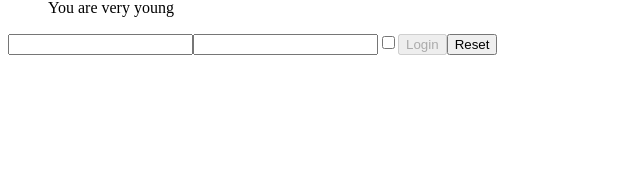
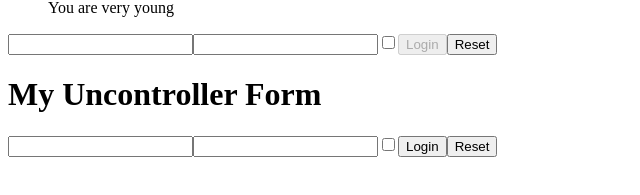
Before and after one commit to AlessioNatale/React, a React (Vite) app in the folder esercizi/: page / in a window 1280 px wide. Shown: the part 349-544 px from the top of the page, without its empty margins (0-640 px from the left). Built offline with nearby package versions, Linux system fonts and the light colour scheme.

Commit message:
commit-es-46

```diff
--- a/esercizi/src/App.jsx
+++ b/esercizi/src/App.jsx
@@ -5,6 +5,7 @@ import { InteractiveWelcome } from "./InteractiveWelcome";
 import { Login } from "./Login";
 import { MouseClicker } from "./MouseClicker";
 import { MultiButton } from "./MultiButton";
+import { UncontrolledForm } from "./Uncontrolledlogin";
 import { Welcome } from "./Welcome";
 
 
@@ -18,6 +19,7 @@ export function App(){
             <MultiButton/>
             <InteractiveWelcome/>
             <Login/>
+            <UncontrolledForm/>
         </div>
     )
 }
--- /dev/null
+++ b/esercizi/src/Uncontrolledlogin.jsx
@@ -0,0 +1,12 @@
+export function UncontrolledForm(){
+    return(
+        <form>
+          <h1>My Uncontroller Form</h1>
+          <input name="username" />
+          <input name="password" type="password"/>
+          <input name="session" type="checkbox" />
+          <button>Login</button>
+          <button type="reset">Reset</button>
+        </form>
+    )
+}
```
